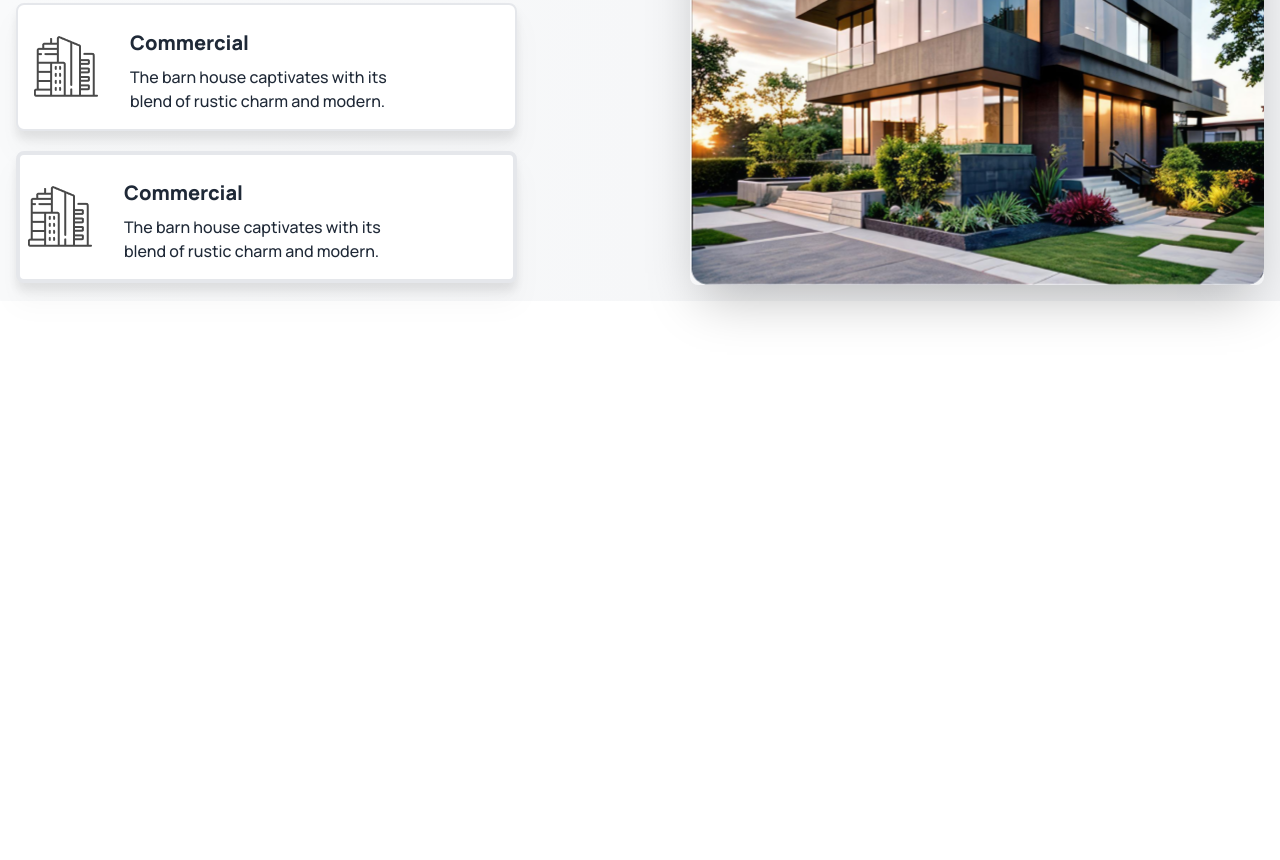
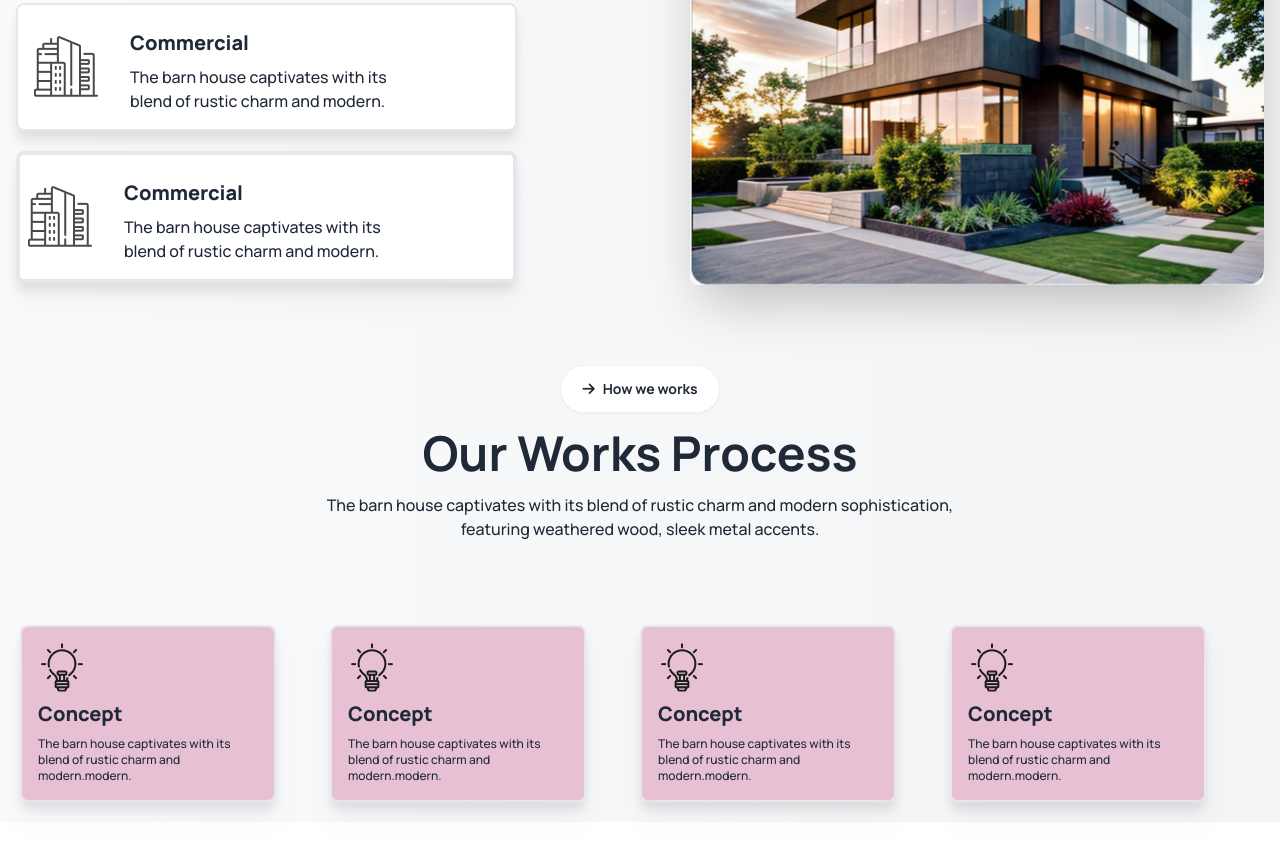
Before and after one commit to ShahJamal6160/Batch-10-Assignment-3, a plain HTML site: page index.html in a window 1280 px wide. Shown: the part 1178-2038 px from the top of the page. Before the commit the page ends 1575 px from the top, so only its background shows below. Drawn offline with nearby package versions, Linux system fonts and the light colour scheme.

Commit message:
Works Process section done

```diff
--- a/index.html
+++ b/index.html
@@ -43,6 +43,7 @@
 
 </head>
 <body class="font-manrope">
+
        <Header class="md:container mx-auto">
 
         <!-- navber start -->
@@ -149,14 +150,10 @@
 
        </Header>
 
-
-       <main class="md:container mx-auto">
+       <main class=" bg-gradient-to-r from-gray-50 to-gray-100 my-24 ">
 
           <!-- Design Section -->
-
-
-
-          <section  class="bg-gradient-to-r from-gray-50 to-gray-100 my-24  ">
+          <section  class=" md:container mx-auto">
 
 
             <div class=" hidden lg:block">
@@ -207,6 +204,66 @@
               </div>
             </div>
           </section>
+
+          <!-- Works Process section -->
+
+          <section class="md:container mx-auto">
+              <div class="">
+
+                  <div class="text-center py-16">
+                      <button class="btn w-40 bg-white rounded-3xl font-bold"> <i class="fa-solid fa-arrow-right"></i> How we works</button>
+
+                          <h1 class="text-5xl font-bold py-4">Our Works Process</h1>
+                          <p class="lg:font-medium">The barn house captivates with its blend of rustic charm and modern sophistication, <br> featuring weathered wood, sleek metal accents.</p>
+                    </div>
+
+
+                            <div class="mx-12  mx-5 grid  lg:grid-cols-4">
+                                   <!-- card-1 -->
+                                  <div class=" lg:w-64 my-5 bg-[#E7C1D3] flex flex-col text-left  items-start  px-4 py-4  border-2 drop-shadow-xl rounded-lg">
+                                    <img  src="assets/concept.png" alt="Commercial">
+                                    <div>
+                                      <h3 class="text-xl font-extrabold py-2">Concept</h3>
+
+                                      <p class="font-medium text-xs">The barn house captivates with its blend of rustic charm and modern.modern.</p>
+                                    </div>
+                                  </div>
+
+                                <!-- card-2 -->
+                                <div class=" lg:w-64 my-5 bg-[#E7C1D3] flex flex-col text-left  items-start  px-4 py-4  border-2 drop-shadow-xl rounded-lg">
+                                  <img  src="assets/concept.png" alt="Commercial">
+                                  <div>
+                                    <h3 class="text-xl font-extrabold py-2">Concept</h3>
+
+                                    <p class="font-medium text-xs">The barn house captivates with its blend of rustic charm and modern.modern.</p>
+                                  </div>
+                                </div>
+
+                              <!-- card-3 -->
+                            <div class=" lg:w-64 my-5 bg-[#E7C1D3] flex flex-col text-left  items-start  px-4 py-4  border-2 drop-shadow-xl rounded-lg">
+                              <img  src="assets/concept.png" alt="Commercial">
+                              <div>
+                                <h3 class="text-xl font-extrabold py-2">Concept</h3>
+
+                                <p class="font-medium text-xs">The barn house captivates with its blend of rustic charm and modern.modern.</p>
+                              </div>
+                            </div>
+
+                            <!-- card-4 -->
+                            <div class=" lg:w-64 my-5 bg-[#E7C1D3] flex flex-col text-left  items-start  px-4 py-4  border-2 drop-shadow-xl rounded-lg">
+                            <img  src="assets/concept.png" alt="Commercial">
+                            <div>
+                              <h3 class="text-xl font-extrabold py-2">Concept</h3>
+
+                              <p class="font-medium text-xs">The barn house captivates with its blend of rustic charm and modern.modern.</p>
+                            </div>
+                        </div>
+
+                  </div>
+
+              </div>
+          </section>
+
        </main>
 
        <Footer></Footer>
```
